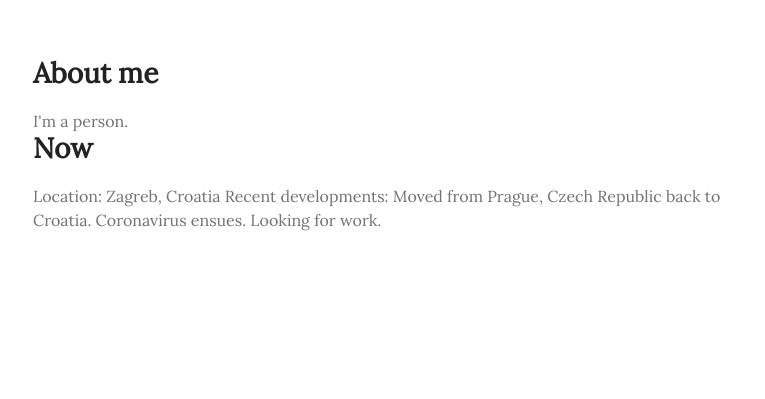
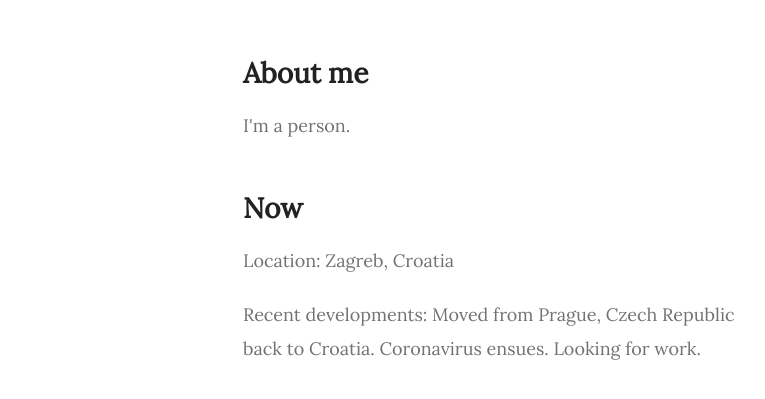
Before and after one commit to kristinamacekovic/new-web, a Jekyll site: the page built from about.md, in a window 1280 px wide. Shown: the top 399 px of the page, without its empty margins (257-1022 px from the left). Built offline with Jekyll 4.4.1, drawn with Linux system fonts in a browser that asks for light colours.

Commit message:
change font size, line height, logo to jpg

```diff
--- a/_layouts/about.html
+++ b/_layouts/about.html
@@ -13,11 +13,17 @@
   </head>
   <body>
     <div class="postWrapper">
-      <h1>About me</h1>
-      I'm a person.
-      <h1>Now</h1>
-      Location: Zagreb, Croatia
-      Recent developments: Moved from Prague, Czech Republic back to Croatia. Coronavirus ensues. Looking for work.
+      <section>
+        <h1>About me</h1>
+        <article>I'm a person.</article>
+      </section>
+      <section>
+        <h1>Now</h1>
+        <article>
+          <p>Location: Zagreb, Croatia</p>
+          <p>Recent developments: Moved from Prague, Czech Republic back to Croatia. Coronavirus ensues. Looking for work.</p>
+        </article>
+      </section>
     </div>
     <script src="{{ "/assets/js/scale.fix.js" | relative_url }}"></script>
     {% if site.google_analytics %}
--- a/assets/css/style.scss
+++ b/assets/css/style.scss
@@ -1,17 +1,18 @@
 ---
 ---
 
-@import "jekyll-theme-minimal";
+@import 'jekyll-theme-minimal';
 
 body {
-  font-family: "Lora", serif;
-  font-size: 16px;
+  font-family: 'Lora', serif;
+  font-size: 18px;
+  line-height: 1.9em;
 }
 
 .postWrapper {
-  font-size: 16px;
+  font-size: 18px;
   word-wrap: break-word;
-  width: 700px;
+  width: 40em;
   margin: 0 auto;
 }
 
```
Also changed, not shown: assets/img/logo.jpg (added).
